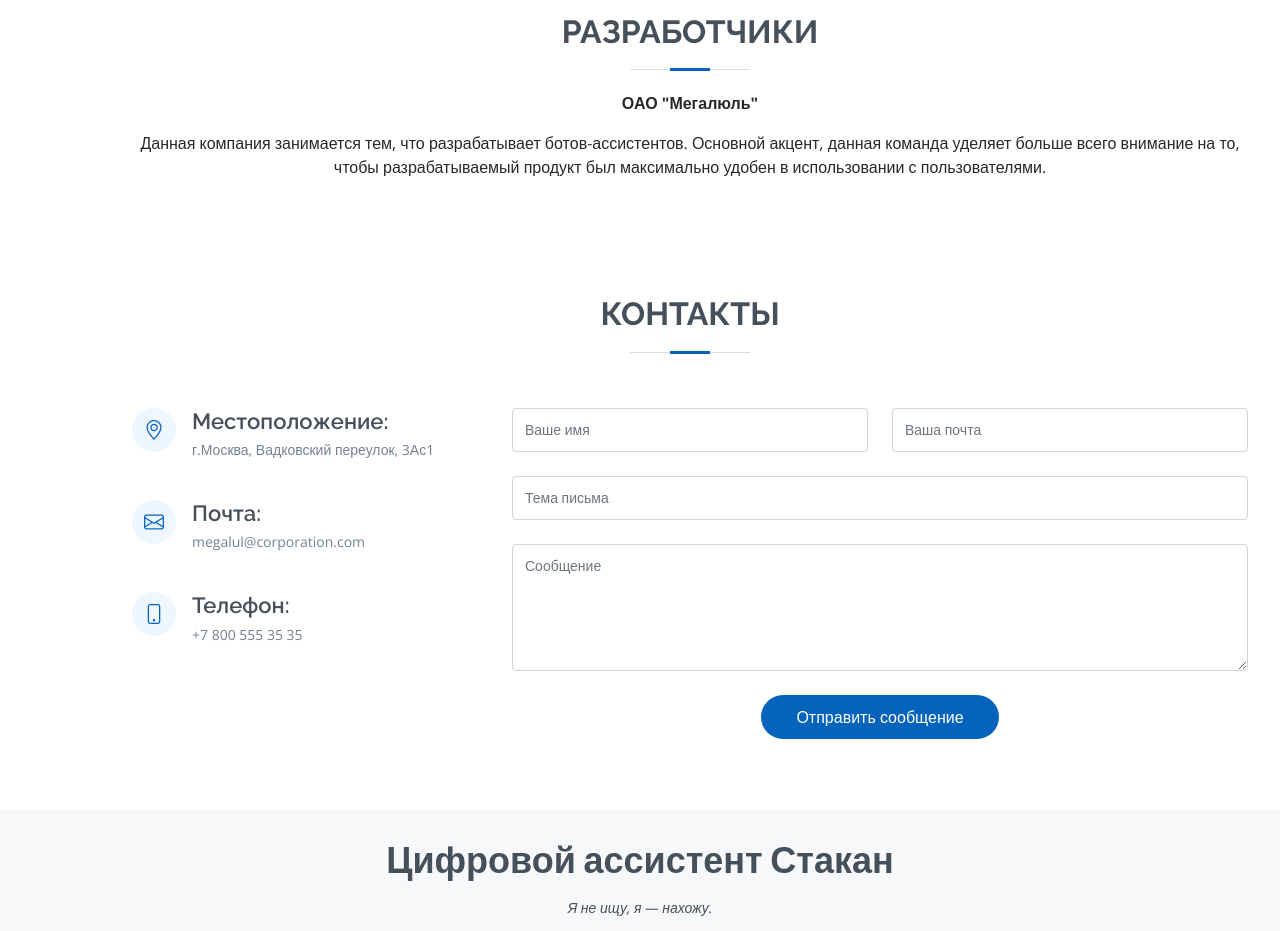
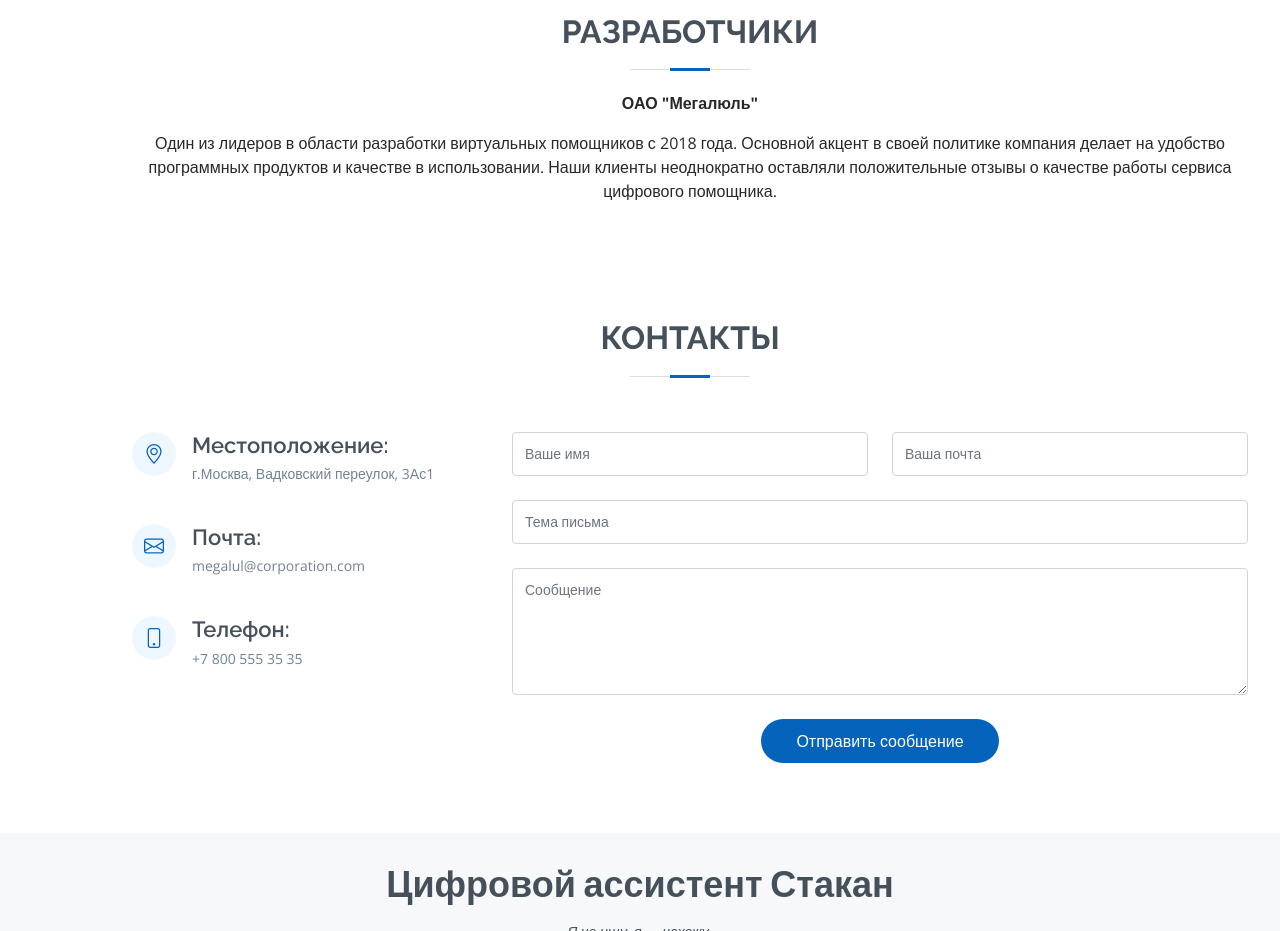
Before and after one commit to AlekseyGitPub/alekseygitpub.github.io, a website: page index.html in a window 1280 px wide. Shown: the part 2240-3171 px from the top of the page. Drawn offline with nearby package versions, Linux system fonts and the light colour scheme.

Commit message:
Update index.html

```diff
--- a/index.html
+++ b/index.html
@@ -119,7 +119,7 @@
                 <div class="section-title">
                     <h2>Разработчики</h2>
                     <p class="name" id="name">ОАО "Мегалюль"</p>
-                    <p>Данная компания занимается тем, что разрабатывает ботов-ассистентов. Основной акцент, данная команда уделяет больше всего внимание на то, чтобы разрабатываемый продукт был максимально удобен в использовании с пользователями. </p>
+                    <p>Один из лидеров в области разработки виртуальных помощников с 2018 года. Основной акцент в своей политике компания делает на удобство программных продуктов и качестве в использовании. Наши клиенты неоднократно оставляли положительные отзывы о качестве работы сервиса цифрового помощника.</p>
                 </div>
             </div>
         </section>
```
